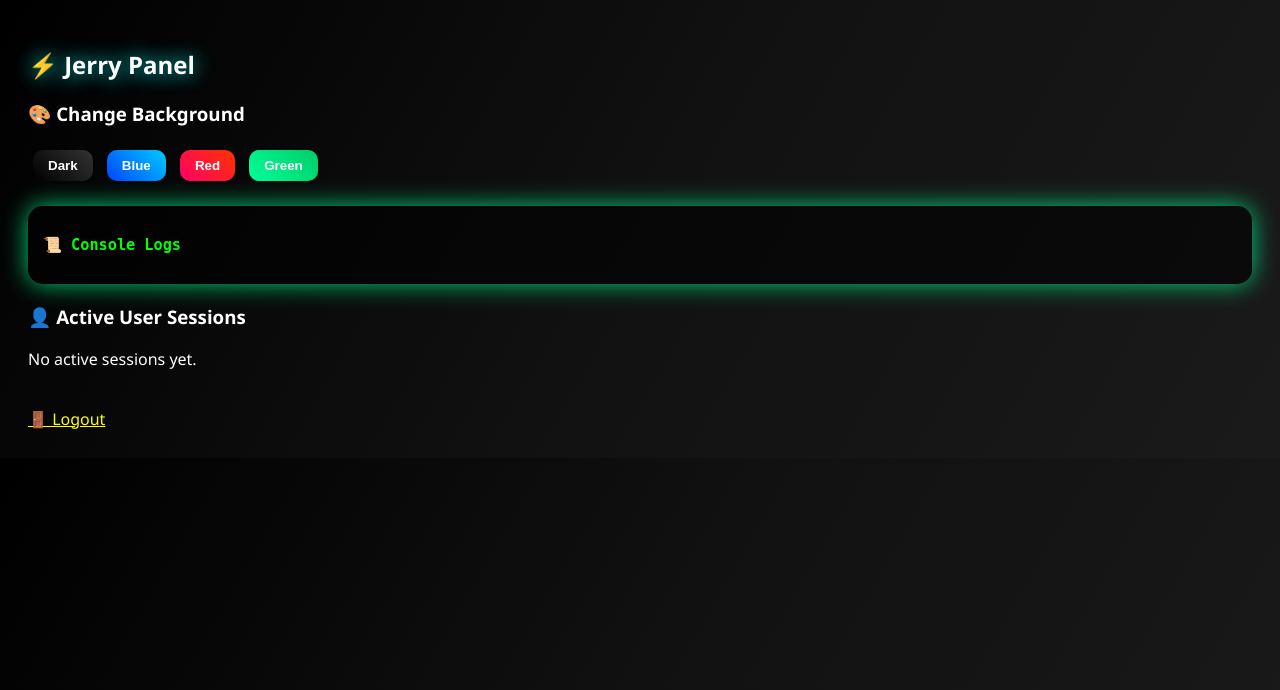
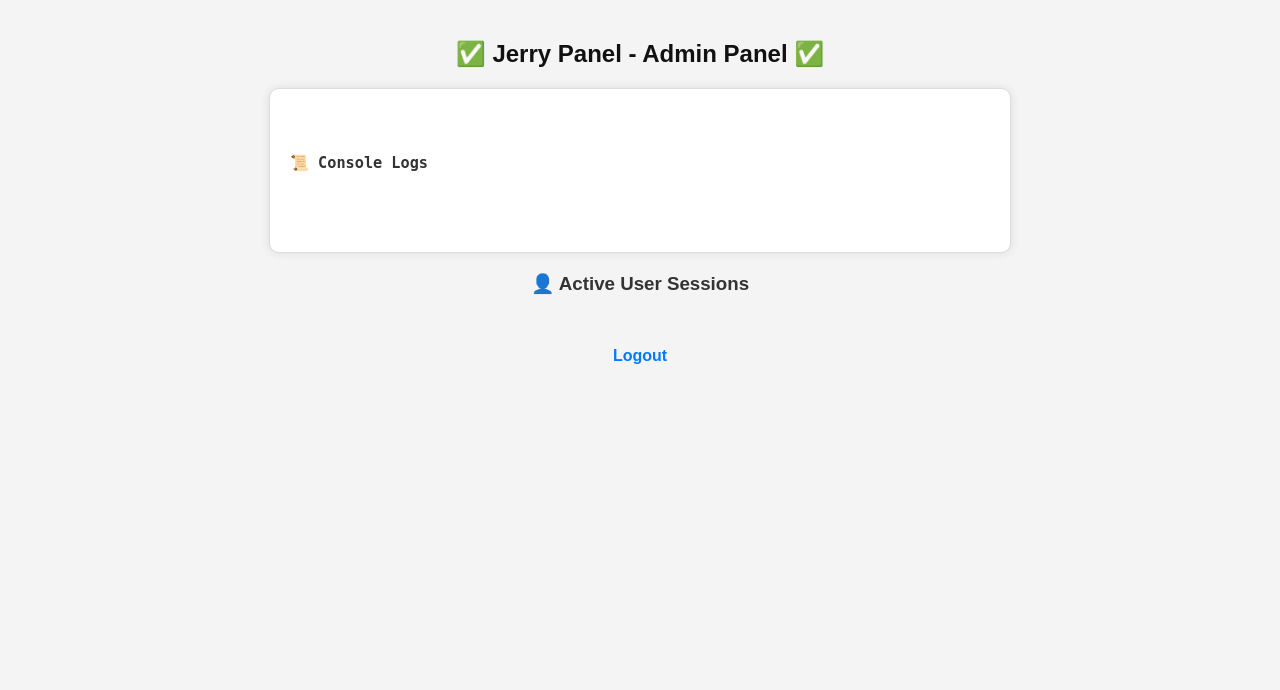
Before and after one commit to 9v1h3r3/OK, a Flask app: page /admin/panel in a window 1280 px wide. Shown: the top 690 px of the page. Run offline with Flask 3, Linux system fonts and the light colour scheme; the visitor is signed in with stand-in values (Sample User, id 1).

Commit message:
Update panel.html

```diff
--- a/templates/panel.html
+++ b/templates/panel.html
@@ -2,99 +2,63 @@
 <html lang="en">
 <head>
   <meta charset="utf-8">
-  <title>Jerry Panel</title>
+  <title>Jerry Panel - Admin Panel</title>
   <style>
     body {
-      background: linear-gradient(120deg, #000000, #111111, #1a1a1a);
-      color: white;
-      font-family: 'Segoe UI', sans-serif;
+      margin: 0;
       padding: 20px;
+      font-family: Arial, sans-serif;
+      background: #f4f4f4;
+      color: #333;
     }
-    h2 { text-shadow: 0 0 20px cyan; }
+    h2 { text-align: center; color: #111; }
+    .log-box, .user-card {
+      background: #fff;
+      border: 1px solid #ddd;
+      border-radius: 10px;
+      padding: 20px;
+      margin: 20px auto;
+      max-width: 700px;
+      box-shadow: 0 0 10px rgba(0,0,0,0.1);
+    }
     .log-box {
-      background: rgba(0,0,0,0.6);
-      color: lime;
-      padding: 15px;
-      border-radius: 15px;
-      box-shadow: 0px 0px 25px rgba(0,255,150,0.8);
-      margin-bottom: 20px;
       font-family: monospace;
-      max-height: 300px;
-      overflow-y: auto;
+      color: #333;
+      white-space: pre-wrap;
     }
     .user-card {
-      background: rgba(255,255,255,0.07);
-      border-radius: 15px;
-      padding: 15px;
-      margin: 15px 0;
-      box-shadow: 0px 0px 20px rgba(0,200,255,0.7);
+      border-left: 5px solid #007bff;
     }
     button {
-      padding: 6px 12px;
-      border-radius: 8px;
+      padding: 8px 15px;
+      border-radius: 5px;
       border: none;
+      background: #007bff;
+      color: white;
       cursor: pointer;
-      background: red;
-      color: white;
     }
-    button:hover {
-      box-shadow: 0 0 15px red;
-    }
-    .bg-changer {
-      margin: 20px 0;
-    }
-    .bg-btn {
-      padding: 8px 15px;
-      margin: 5px;
-      border-radius: 10px;
-      border: none;
-      cursor: pointer;
-      color: white;
+    button:hover { background: #0056b3; }
+    a {
+      display: inline-block;
+      margin-top: 15px;
+      color: #007bff;
+      text-decoration: none;
       font-weight: bold;
     }
+    a:hover { text-decoration: underline; }
   </style>
-  <script>
-    function changeBG(color) {
-      document.body.style.background = color;
-    }
-  </script>
 </head>
 <body>
-  <h2>⚡ Jerry Panel</h2>
-
-  <div class="bg-changer">
-    <h3>🎨 Change Background</h3>
-    <button class="bg-btn" style="background:linear-gradient(45deg, #000, #333);" onclick="changeBG('linear-gradient(45deg,#000,#333)')">Dark</button>
-    <button class="bg-btn" style="background:linear-gradient(45deg, #0044ff, #00ccff);" onclick="changeBG('linear-gradient(45deg,#0044ff,#00ccff)')">Blue</button>
-    <button class="bg-btn" style="background:linear-gradient(45deg, #ff0066, #ff3300);" onclick="changeBG('linear-gradient(45deg,#ff0066,#ff3300)')">Red</button>
-    <button class="bg-btn" style="background:linear-gradient(45deg, #00ff99, #00cc66);" onclick="changeBG('linear-gradient(45deg,#00ff99,#00cc66)')">Green</button>
-  </div>
-
+  <h2>✅ Jerry Panel - Admin Panel ✅</h2>
   <div class="log-box">
     <h3>📜 Console Logs</h3>
-    {{ logs|safe }}
+    {{ logs }}
   </div>
-
-  <h3>👤 Active User Sessions</h3>
-  {% if users %}
-    {% for user in users %}
-      <div class="user-card">
-        <h4>Session {{ loop.index }}</h4>
-        <p><b>Thread ID:</b> {{ user.thread_id }}</p>
-        <p><b>Prefix:</b> {{ user.prefix }}</p>
-        <p><b>Interval:</b> {{ user.interval }} sec</p>
-        <p><b>Tokens:</b><br>{{ user.tokens[:3] }}{% if user.tokens|length > 3 %}...{% endif %}</p>
-        <p><b>Messages:</b><br>{{ user.messages[:3] }}{% if user.messages|length > 3 %}...{% endif %}</p>
-        <form method="post" action="/admin/remove/{{ loop.index0 }}">
-          <button type="submit">❌ Remove</button>
-        </form>
-      </div>
-    {% endfor %}
-  {% else %}
-    <p>No active sessions yet.</p>
-  {% endif %}
-
+  <h3 style="text-align:center;">👤 Active User Sessions</h3>
+  {{ users_html|safe }}
   <br>
-  <a href="/admin/logout" style="color:yellow;">🚪 Logout</a>
+  <div style="text-align:center;">
+    <a href="/admin/logout">Logout</a>
+  </div>
 </body>
 </html>
```
